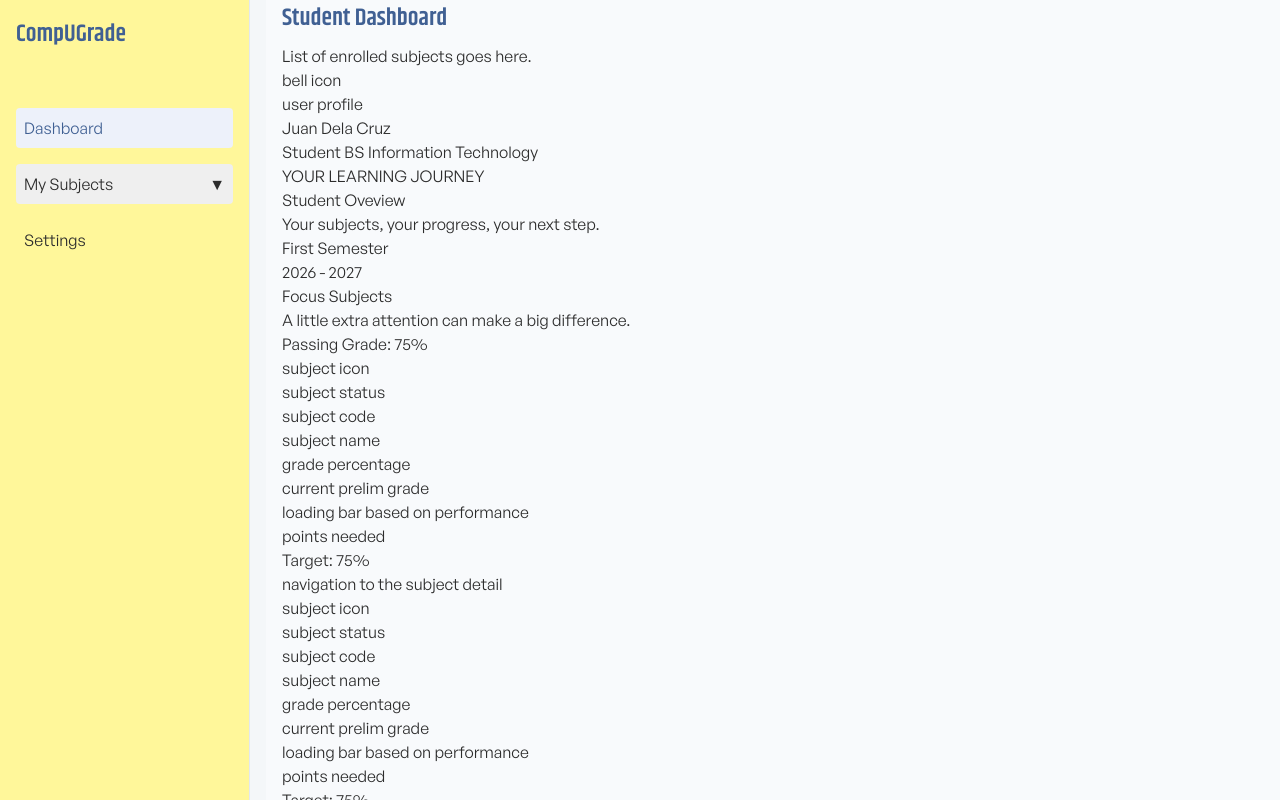
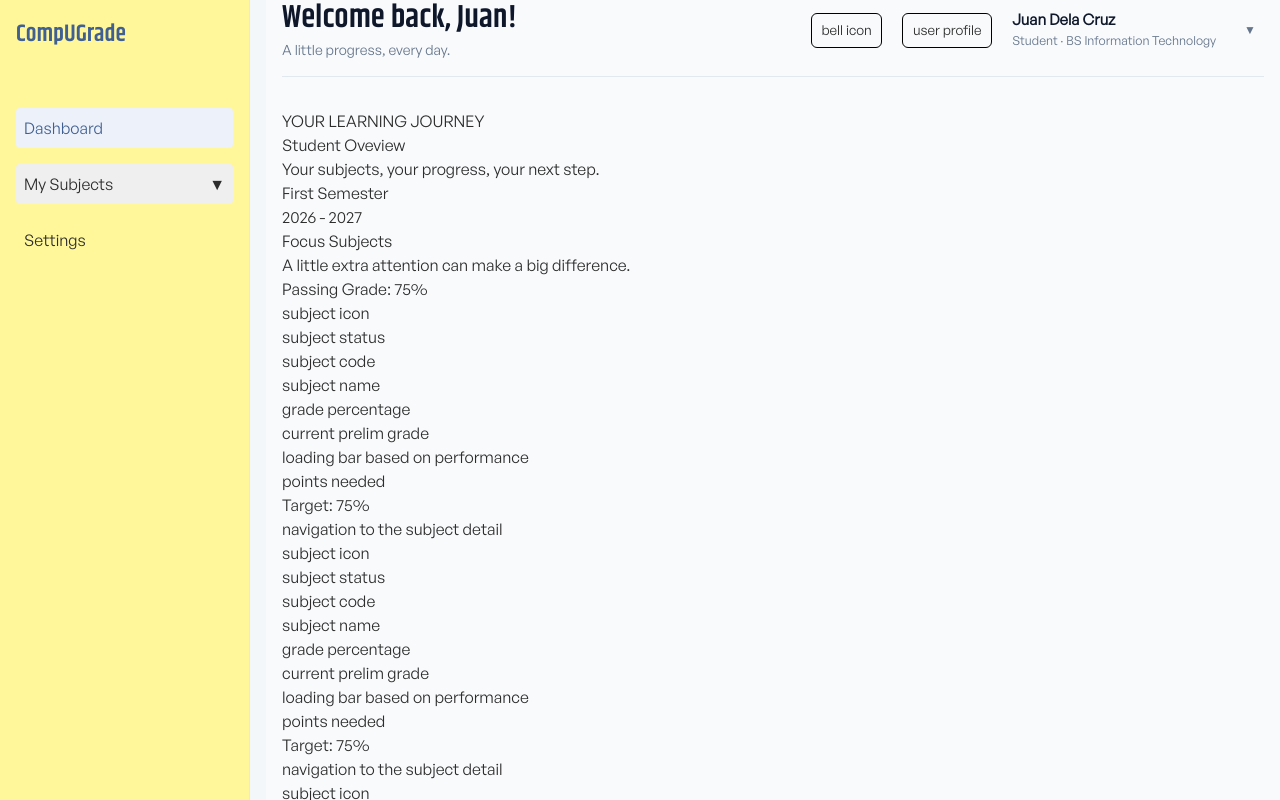
Before and after one commit to UIC-CCS-WEB-DEVELOPMENT-2026-2027/grade-compute, a React (Vite) app: page /student/dashboard in a window 1280 px wide. Shown: the top 800 px of the page. Built offline with nearby package versions, Linux system fonts and the light colour scheme.

Commit message:
partial header placeholder

```diff
--- a/src/pages/student/StudentDashboard.css
+++ b/src/pages/student/StudentDashboard.css
@@ -15,3 +15,89 @@
   padding: 2rem;
   background-color: #f8fafc;
 }
+
+/* --- Top User Bar Container --- */
+.top-user-bar {
+  display: flex;
+  justify-content: space-between;
+  align-items: center;
+  width: 100%;
+  padding-bottom: 1rem;
+  margin-bottom: 2rem;
+  border-bottom: 1px solid #e2e8f0; /* Light gray line beneath header */
+}
+
+/* --- Left: Text Block --- */
+.welcome-text {
+  display: flex;
+  flex-direction: column;
+}
+
+.welcome-title {
+  font-family: 'Khand', sans-serif, system-ui;
+  font-size: 2rem;
+  font-weight: 700;
+  color: #0f172a;
+  margin: 0;
+  line-height: 1.1;
+}
+
+.welcome-subtitle {
+  font-size: 0.875rem;
+  color: #64748b;
+  margin: 0.25rem 0 0 0;
+}
+
+/* --- Right: Controls Block --- */
+.top-right-user-bar {
+  display: flex;
+  align-items: center;
+  gap: 1.25rem;
+}
+
+.icon-placeholder {
+  font-size: 0.85rem;
+  padding: 0.4rem 0.6rem;
+  border-radius: 6px;
+  border: 1px solid black;
+}
+
+/* Stack Name over Role */
+.user-details {
+  display: flex;
+  flex-direction: column;
+}
+
+.user-name {
+  font-size: 0.95rem;
+  font-weight: 600;
+  color: #0f172a;
+  line-height: 1.2;
+}
+
+.user-role {
+  font-size: 0.775rem;
+  color: #64748b;
+  margin-top: 2px;
+}
+
+/* Settings / Dropdown Button */
+.dropdown-arrow-btn {
+  background: none;
+  border: none;
+  font-size: 0.75rem;
+  color: #64748b;
+  cursor: pointer;
+  padding: 0.25rem 0.5rem;
+  border-radius: 4px;
+  display: flex;
+  align-items: center;
+  justify-content: center;
+  transition: background-color 0.2s ease, color 0.2s ease;
+}
+
+
+.dropdown-arrow-btn:hover {
+  background-color: #f1f5f9;
+  color: #0f172a;
+}
--- a/src/pages/student/StudentDashboard.jsx
+++ b/src/pages/student/StudentDashboard.jsx
@@ -18,16 +18,33 @@ export default function StudentDashboard() {
       <main className="dashboard-main container">
 
         <div className='top-user-bar'>
-        <h2 className='welcome-title'>Student Dashboard</h2>
-        <p className='welcome-subtitle'>List of enrolled subjects goes here.</p>
+          {/* Left: Welcome Header Stack */}
+          <div className='welcome-text'>
+            <h2 className='welcome-title'>Welcome back, Juan!</h2>
+            <p className='welcome-subtitle'>A little progress, every day.</p>
+          </div>
 
-        <div className='top-right-user-bar'>
-          <div>bell icon</div>
-          <div>user profile</div>
-          <div className='user-name'>Juan Dela Cruz</div>
-          <div className='user-role'>Student BS Information Technology</div>
-        </div>
+          {/* Right: Placeholders & Profile Stack */}
+          <div className='top-right-user-bar'>
+            <div className='icon-placeholder'>bell icon</div>
+            <div className='icon-placeholder'>user profile</div>
 
+            <div className='user-details'>
+              <span className='user-name'>Juan Dela Cruz</span>
+              <span className='user-role'>Student · BS Information Technology</span>
+            </div>
+
+            {/* Settings Dropdown Button (Placeholder) */}
+            <button
+              type="button"
+              className="dropdown-arrow-btn"
+              onClick={(e) => e.preventDefault()}
+              title="Settings (Under Development)"
+            >
+              ▼
+            </button>
+
+          </div>
         </div>
 
         <div className='overview-banner'>
```
